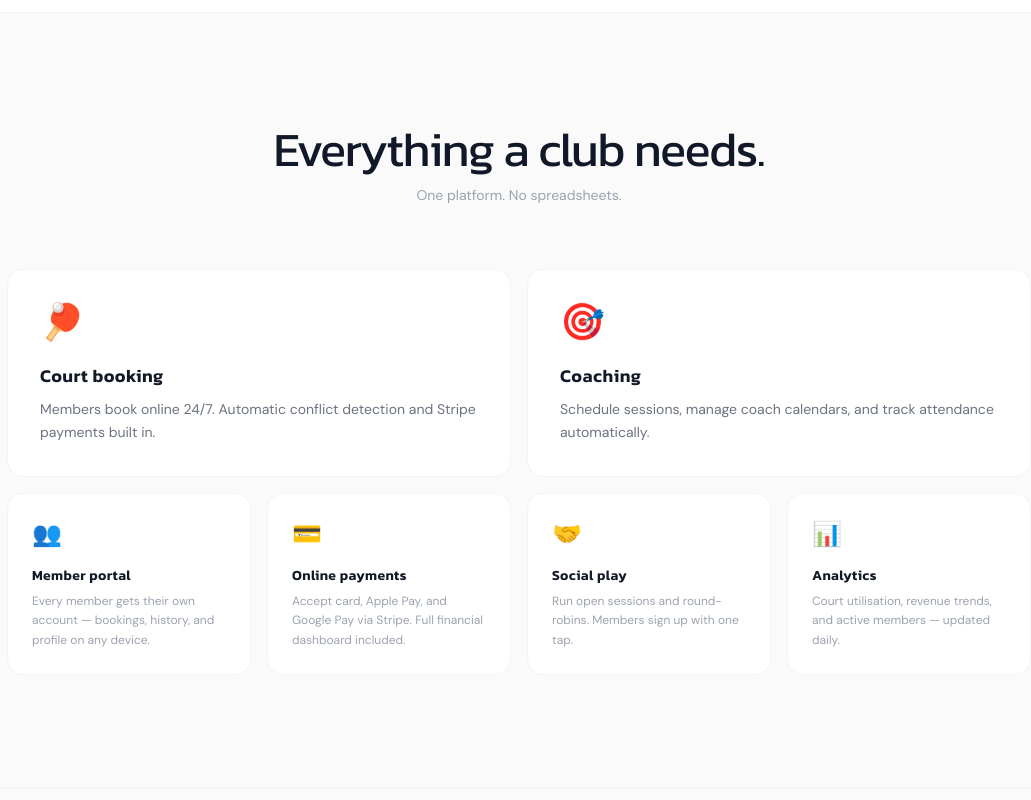
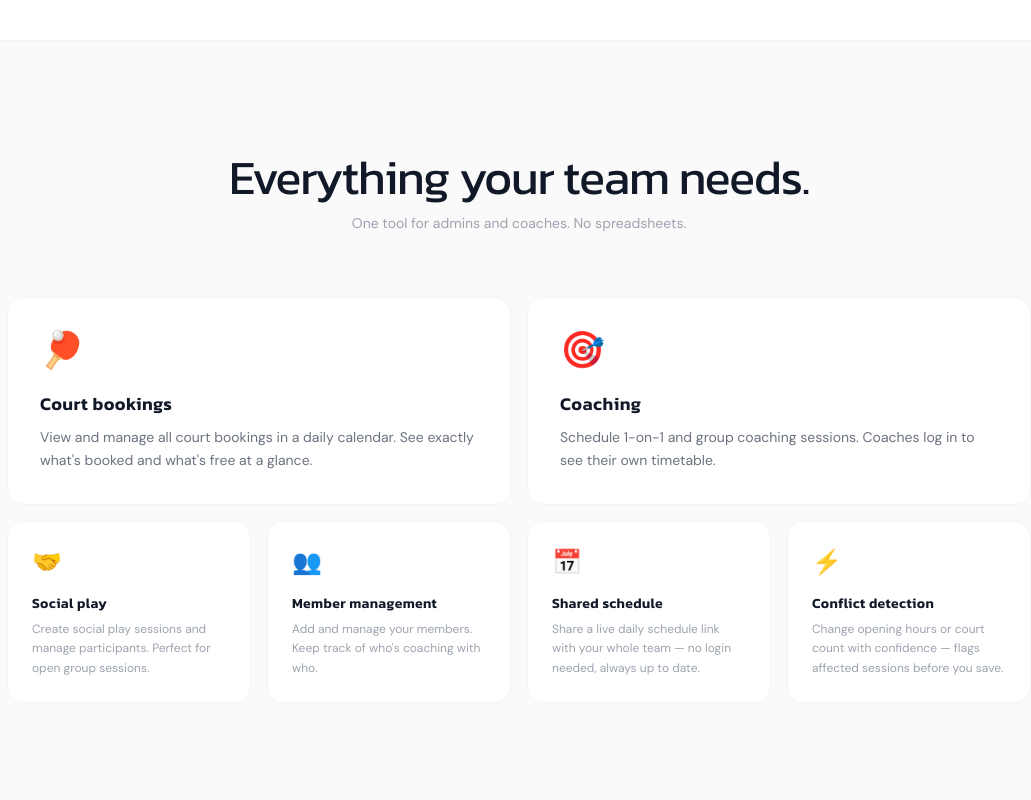
Before and after one commit to SCnR-ian/Flinther, a React (Vite) app: page / in a window 1280 px wide. Shown: the part 1440-2240 px from the top of the page, without its empty margins (121-1152 px from the left). Built offline with nearby package versions, Linux system fonts and the light colour scheme; no server answers.

Commit message:
Landing: rewrite content to match actual features (admin/coach tool)

```diff
--- a/src/pages/LandingPage.jsx
+++ b/src/pages/LandingPage.jsx
@@ -22,21 +22,21 @@ const C = {
     nav: { features: "Features", pricing: "Pricing", login: "Log in", cta: "Get started", dashboard: "Dashboard", logout: "Log out" },
     hero: {
       pre: "Table tennis club management",
-      title: "Run a better\nclub.",
-      sub: "Booking system, coaching platform, and member portal — all under your own branded URL.",
-      cta: "Start free trial",
-      hint: "No credit card · Live in minutes",
+      title: "Run your club,\nnot spreadsheets.",
+      sub: "Court bookings, coaching schedules, and social sessions — managed from one place by your admin and coaches.",
+      cta: "Get started",
+      hint: "Built for table tennis clubs",
     },
     feat: {
-      title: "Everything a club needs.",
-      sub: "One platform. No spreadsheets.",
+      title: "Everything your team needs.",
+      sub: "One tool for admins and coaches. No spreadsheets.",
       items: [
-        { title: "Court booking",    sub: "Members book online 24/7. Automatic conflict detection and Stripe payments built in.", emoji: "🏓" },
-        { title: "Coaching",         sub: "Schedule sessions, manage coach calendars, and track attendance automatically.", emoji: "🎯" },
-        { title: "Member portal",    sub: "Every member gets their own account — bookings, history, and profile on any device.", emoji: "👥" },
-        { title: "Online payments",  sub: "Accept card, Apple Pay, and Google Pay via Stripe. Full financial dashboard included.", emoji: "💳" },
-        { title: "Social play",      sub: "Run open sessions and round-robins. Members sign up with one tap.", emoji: "🤝" },
-        { title: "Analytics",        sub: "Court utilisation, revenue trends, and active members — updated daily.", emoji: "📊" },
+        { title: "Court bookings",      sub: "View and manage all court bookings in a daily calendar. See exactly what's booked and what's free at a glance.", emoji: "🏓" },
+        { title: "Coaching",            sub: "Schedule 1-on-1 and group coaching sessions. Coaches log in to see their own timetable.", emoji: "🎯" },
+        { title: "Social play",         sub: "Create social play sessions and manage participants. Perfect for open group sessions.", emoji: "🤝" },
+        { title: "Member management",   sub: "Add and manage your members. Keep track of who's coaching with who.", emoji: "👥" },
+        { title: "Shared schedule",     sub: "Share a live daily schedule link with your whole team — no login needed, always up to date.", emoji: "📅" },
+        { title: "Conflict detection",  sub: "Change opening hours or court count with confidence — flags affected sessions before you save.", emoji: "⚡" },
       ],
     },
     how: {
@@ -87,9 +87,9 @@ const C = {
       ],
     },
     cta2: {
-      title: "Your club deserves better.",
-      sub: "Join clubs already running on Flinther.",
-      btn: "Start free trial",
+      title: "Simple. Focused. Built for table tennis.",
+      sub: "Everything your admin and coaches need — nothing they don't.",
+      btn: "Get started",
     },
     footer: { tag: "Club management for table tennis.", copy: "© 2026 Flinther" },
   },
@@ -97,21 +97,21 @@ const C = {
     nav: { features: "功能", pricing: "定價", login: "登入", cta: "免費開始", dashboard: "後台", logout: "登出" },
     hero: {
       pre: "桌球館管理系統",
-      title: "讓你的球館\n更上一層。",
-      sub: "預訂系統、教練平台與會員入口——全都在你專屬的網址底下。",
-      cta: "免費試用",
-      hint: "無需信用卡 · 幾分鐘內上線",
+      title: "管好球館，\n不再靠試算表。",
+      sub: "場地預訂、教練排課、社交活動——管理員和教練在同一個地方搞定所有事。",
+      cta: "開始使用",
+      hint: "專為桌球館打造",
     },
     feat: {
-      title: "球館需要的一切。",
-      sub: "一個平台，不再用試算表。",
+      title: "你的團隊需要的一切。",
+      sub: "一個工具給管理員和教練用。不再用試算表。",
       items: [
-        { title: "球桌預訂",  sub: "會員全天候線上預訂，自動衝突偵測，Stripe 收款全部內建。", emoji: "🏓" },
-        { title: "教練系統",  sub: "安排課程、管理教練行事曆、自動追蹤出席。", emoji: "🎯" },
-        { title: "會員入口",  sub: "每位會員有自己的帳號，在任何裝置上管理預訂與個人資料。", emoji: "👥" },
-        { title: "線上付款",  sub: "透過 Stripe 接受刷卡、Apple Pay 和 Google Pay，完整財務報告。", emoji: "💳" },
-        { title: "社交活動",  sub: "舉辦開放場次和循環賽，會員一鍵報名。", emoji: "🤝" },
-        { title: "數據分析",  sub: "球桌使用率、營收趨勢、活躍會員——每天即時更新。", emoji: "📊" },
+        { title: "場地預訂",    sub: "用日曆檢視所有場地預訂狀況，一目了然知道哪些時段有空。", emoji: "🏓" },
+        { title: "教練排課",    sub: "安排一對一和團體課。教練登入後看到自己的專屬課表。", emoji: "🎯" },
+        { title: "社交活動",    sub: "建立社交場次、管理參與者。適合開放式團體練習。", emoji: "🤝" },
+        { title: "會員管理",    sub: "新增和管理會員資料，追蹤誰在跟哪位教練上課。", emoji: "👥" },
+        { title: "共享班表",    sub: "把即時班表連結分享給全體教練——不用登入，隨時是最新狀態。", emoji: "📅" },
+        { title: "衝突偵測",    sub: "修改開放時間或球桌數量前，系統自動找出受影響的課程。", emoji: "⚡" },
       ],
     },
     how: {
@@ -162,9 +162,9 @@ const C = {
       ],
     },
     cta2: {
-      title: "你的球館值得更好的。",
-      sub: "加入已在使用 Flinther 的球館。",
-      btn: "開始免費試用",
+      title: "簡單。專注。專為桌球打造。",
+      sub: "管理員和教練需要的都在這，不需要的一概沒有。",
+      btn: "開始使用",
     },
     footer: { tag: "桌球館管理系統", copy: "© 2026 Flinther" },
   },
```
